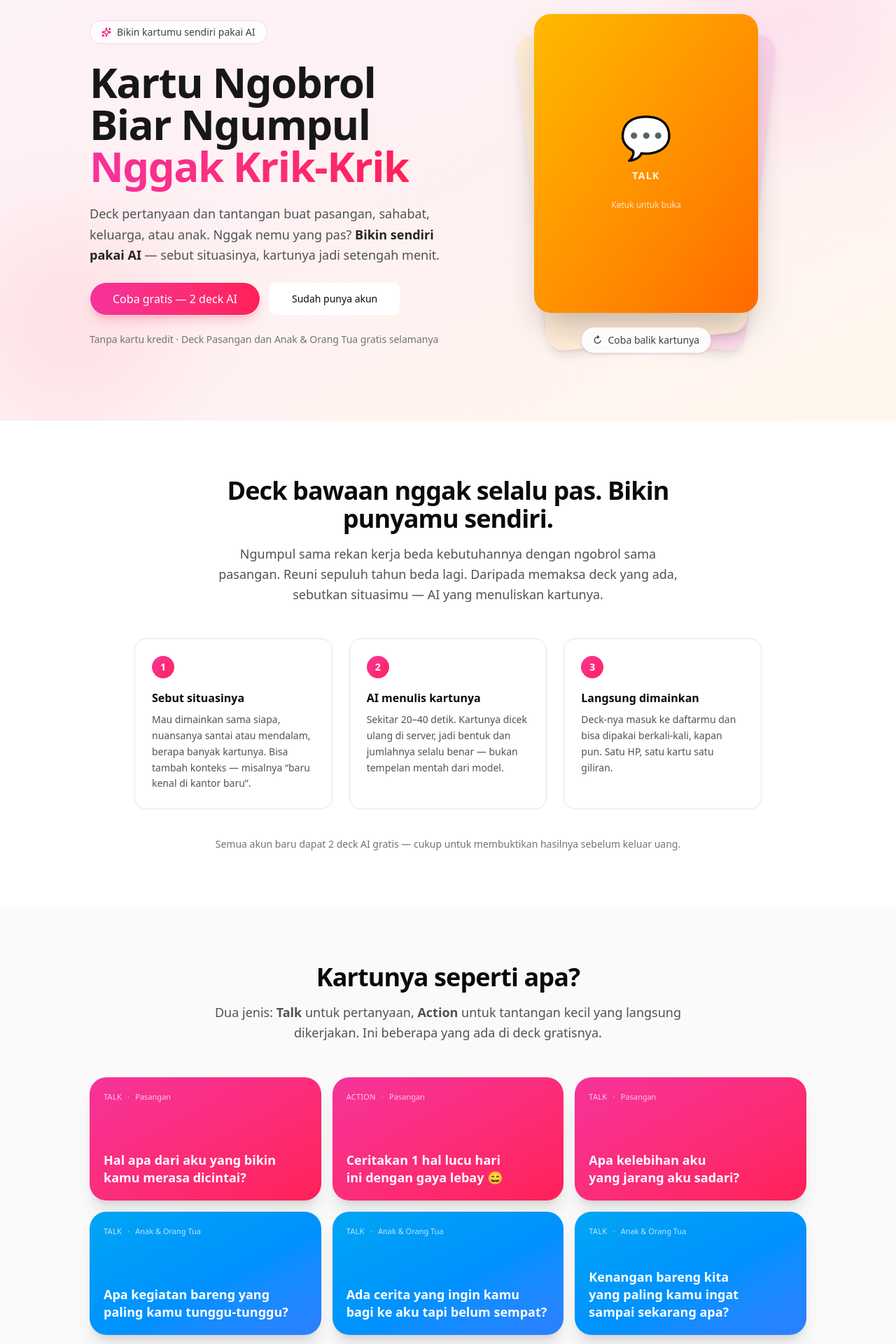
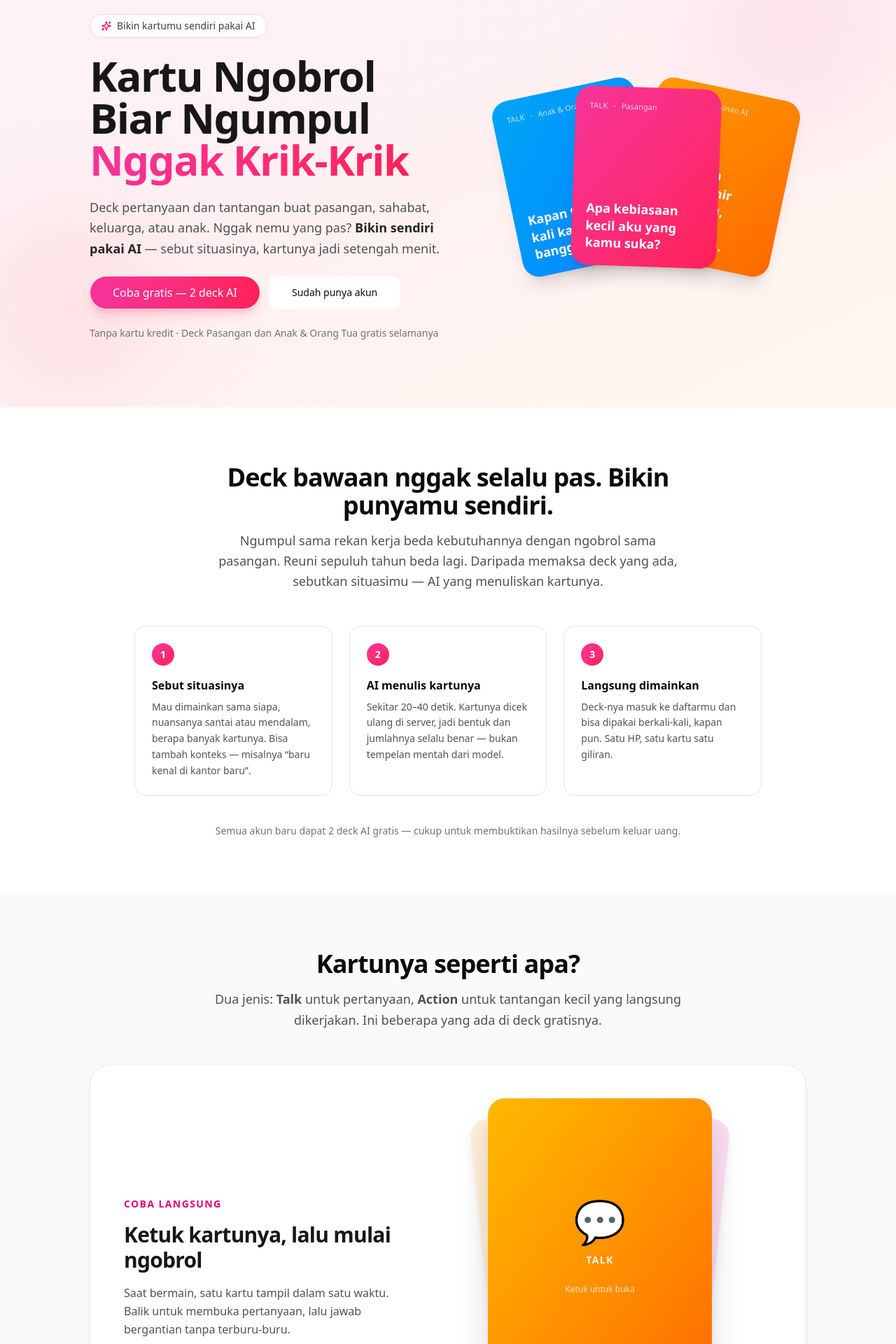
Before and after one commit to zikrulihsan/wecard, a Next.js app in the folder apps/web/: page / in a window 1280 px wide. Shown: the part 60-1980 px from the top of the page at 70% size. Built offline with nearby package versions, Linux system fonts and the light colour scheme.

Commit message:
feat(landing): move flip demo to sample cards

```diff
--- a/apps/web/src/components/landing/hero.tsx
+++ b/apps/web/src/components/landing/hero.tsx
@@ -1,16 +1,18 @@
 import Link from "next/link";
 import { Sparkles } from "lucide-react";
-import { LandingCardDemo } from "@/components/cards/landing-card-demo";
 import { buttonVariants } from "@/components/ui/button";
 import { AI_GENERATION_LIMIT } from "@/lib/ai/quota";
 import { PrimaryCta } from "./cta";
+import { DeckCard } from "./deck-card";
 
 /**
  * Layar pertama. Tugasnya cuma tiga: menyebut apa ini, menunjukkan wujud
  * kartunya, dan menawarkan jalan masuk yang gratis.
  *
- * Demo kartunya bukan hiasan — pengunjung bisa langsung membaliknya untuk
- * merasakan interaksi utama sebelum membuat akun.
+ * Tumpukan kartunya bukan hiasan — tanpa itu halaman ini cuma teks, dan
+ * pengunjung tidak punya bayangan apa yang mereka dapat. Dua kartu dikutip
+ * apa adanya dari deck bawaan; yang berlabel "Bikinan AI" contoh keluaran
+ * fitur generate.
  */
 export function Hero() {
   return (
@@ -69,7 +71,34 @@ export function Hero() {
           </p>
         </div>
 
-        <LandingCardDemo />
+        {/* Setiap kartu terangkat sedikit saat di-hover supaya hero terasa
+            hidup tanpa mengambil fokus dari demo flip di bagian contoh. */}
+        <div className="relative mx-auto flex h-72 w-full max-w-sm items-center justify-center sm:h-96">
+          <DeckCard
+            theme="sky"
+            kind="Talk"
+            deck="Anak & Orang Tua"
+            className="absolute h-56 w-44 -translate-x-[4.5rem] -rotate-12 text-base transition-transform duration-300 ease-out hover:z-10 hover:-translate-y-3 hover:scale-[1.03] sm:h-64 sm:w-52 sm:-translate-x-24"
+          >
+            Kapan terakhir kali kamu merasa bangga sama aku?
+          </DeckCard>
+          <DeckCard
+            theme="amber"
+            kind="Action"
+            deck="Bikinan AI"
+            className="absolute h-56 w-44 translate-x-[4.5rem] rotate-12 transition-transform duration-300 ease-out hover:z-10 hover:-translate-y-3 hover:scale-[1.03] sm:h-64 sm:w-52 sm:translate-x-24"
+          >
+            Tunjukkan foto terakhir di galerimu, ceritakan kejadiannya.
+          </DeckCard>
+          <DeckCard
+            theme="pink"
+            kind="Talk"
+            deck="Pasangan"
+            className="absolute h-56 w-44 rotate-2 transition-transform duration-300 ease-out hover:z-10 hover:-translate-y-3 hover:scale-[1.03] sm:h-64 sm:w-52"
+          >
+            Apa kebiasaan kecil aku yang kamu suka?
+          </DeckCard>
+        </div>
       </div>
     </section>
   );
--- a/apps/web/src/components/landing/sample-cards.tsx
+++ b/apps/web/src/components/landing/sample-cards.tsx
@@ -1,3 +1,4 @@
+import { LandingCardDemo } from "@/components/cards/landing-card-demo";
 import { DeckCard } from "./deck-card";
 
 /**
@@ -21,7 +22,28 @@ export function SampleCards() {
           </p>
         </div>
 
-        <div className="mt-12 grid gap-4 sm:grid-cols-2 lg:grid-cols-3">
+        <div className="mt-12 grid items-center gap-10 rounded-[2rem] border border-pink-100 bg-white px-6 py-10 shadow-sm md:grid-cols-[0.8fr_1fr] md:px-12 md:py-12">
+          <div className="space-y-4 text-center md:text-left">
+            <p className="text-sm font-semibold uppercase tracking-widest text-pink-600">
+              Coba langsung
+            </p>
+            <h3 className="text-2xl font-bold tracking-tight text-neutral-900 sm:text-3xl">
+              Ketuk kartunya, lalu mulai ngobrol
+            </h3>
+            <p className="leading-relaxed text-neutral-600">
+              Saat bermain, satu kartu tampil dalam satu waktu. Balik untuk
+              membuka pertanyaan, lalu jawab bergantian tanpa terburu-buru.
+            </p>
+          </div>
+
+          <LandingCardDemo />
+        </div>
+
+        <h3 className="mt-16 text-center text-xl font-semibold text-neutral-900">
+          Contoh kartu lainnya
+        </h3>
+
+        <div className="mt-6 grid gap-4 sm:grid-cols-2 lg:grid-cols-3">
           <DeckCard theme="pink" kind="Talk" deck="Pasangan" className="h-44">
             Hal apa dari aku yang bikin kamu merasa dicintai?
           </DeckCard>
```
